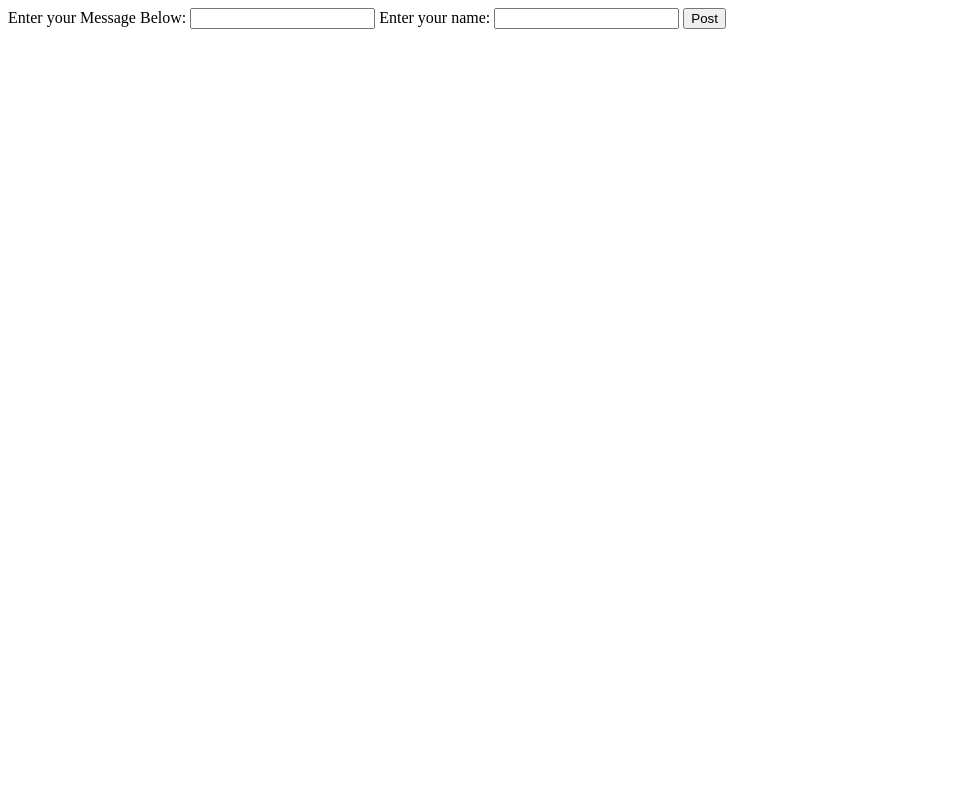
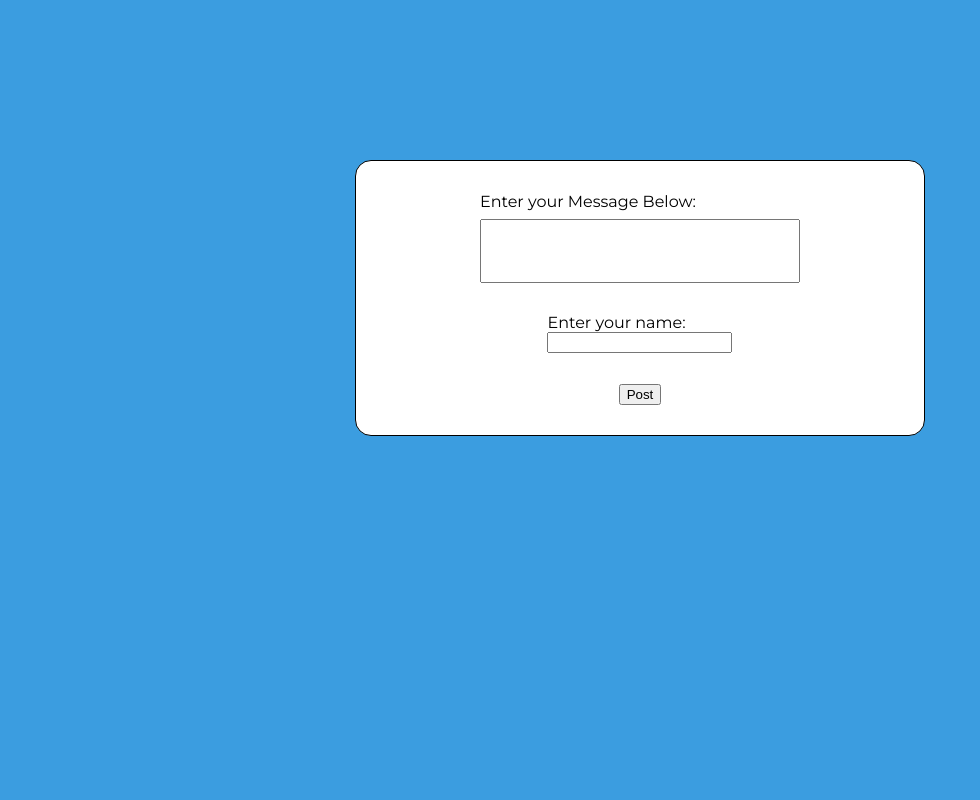
Before and after one commit to Captain-Fahd/message-board, a Node server app: page /new in a window 1280 px wide. Shown: the whole page, without its empty margins (0-980 px from the left). Run offline with Node 20, Linux system fonts and the light colour scheme.

Commit message:
Added basic styling to the new message form Added basic styling to the form: - Background color is the same as the index background - Font-style is the same as the main page

```diff
--- /dev/null
+++ b/src/public/form-style.css
@@ -0,0 +1,39 @@
+@font-face {
+    font-family: 'Montserrat Regular';
+    src: url('./static/Montserrat-Regular.ttf');
+}
+
+body{
+    font-family: 'Montserrat Regular', serif;
+    background-color: oklch(67% 0.134 242.749);
+}
+form {
+    margin: auto;
+    margin-top: 10rem;
+    background-color:  #ffffff;
+    display: flex;
+    flex-direction: column;
+    justify-content: space-evenly;
+    align-items: center;
+    border: 1px black solid;
+    border-radius: 1rem;
+    width: 45%;
+    height: 35%;
+}
+
+.message {
+    display: flex;
+    flex-direction: column;
+}
+
+.user {
+    display: flex;
+    flex-direction: column;
+}
+
+.message input {
+    margin-top: 0.5rem;
+    width: 20rem;
+    height: 4rem;
+    padding: 0;
+}
--- a/src/views/form.ejs
+++ b/src/views/form.ejs
@@ -1,8 +1,14 @@
+<link rel="stylesheet" href="/form-style.css">
 <form method="POST" action="/new">
+
+    <div class="message">
         <label for="message">Enter your Message Below:</label>
         <input id="message" type="text" name="message">
+    </div>
 
+    <div class="user">
         <label for="user">Enter your name:</label>
         <input type="text" id="user" name="user">
+    </div>
     <button type="submit">Post</button>
 </form>
--- a/src/views/index.ejs
+++ b/src/views/index.ejs
@@ -1,7 +1,7 @@
 <html lang="en">
 <head>
     <title><%= title%></title>
-    <link rel="stylesheet" href="/styles.css">
+    <link rel="stylesheet" href="/index-style.css">
 </head>
 <body>
 <div class="navbar">
```
Also changed, not shown: src/public/index-style.css (renamed from src/public/styles.css, +14 -5 lines).
